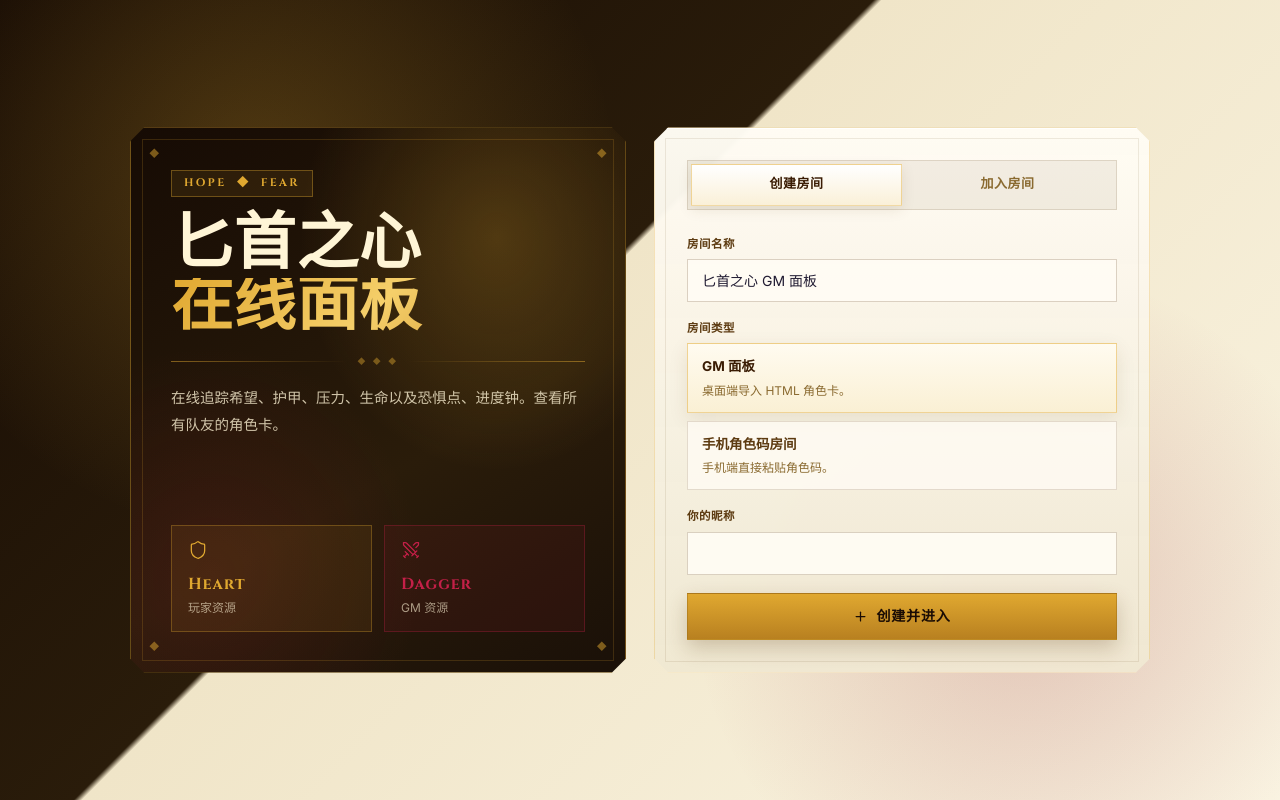
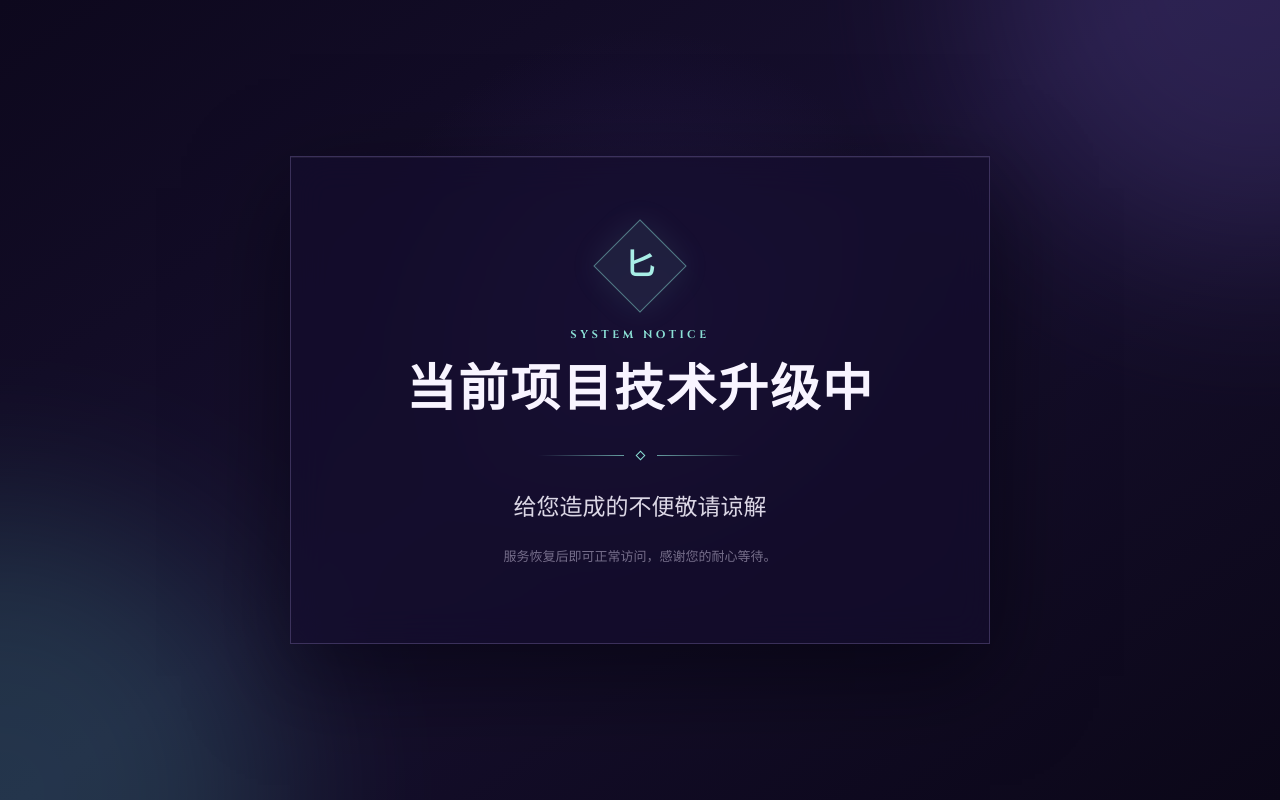
Before and after one commit to dqqql/dhol, a React (Vite) app in the folder fronted/: page / in a window 1280 px wide. Built offline with nearby package versions, Linux system fonts and the light colour scheme.

Commit message:
chore(frontend): show maintenance notice

```diff
--- a/fronted/src/App.tsx
+++ b/fronted/src/App.tsx
@@ -1,17 +1,25 @@
-import React, { useState } from 'react'
-import { LandingPage } from './pages/LandingPage'
-import { RoomPage } from './pages/RoomPage'
-import { AdminPage } from './pages/AdminPage'
-import './index.css'
+import './maintenance.css'
 
 export default function App() {
-  const [inRoom, setInRoom] = useState(false)
+  return (
+    <main className="maintenance-page">
+      <div className="maintenance-glow maintenance-glow--left" aria-hidden="true" />
+      <div className="maintenance-glow maintenance-glow--right" aria-hidden="true" />
 
-  if (window.location.pathname.replace(/\/+$/, '') === '/admin') {
-    return <AdminPage />
-  }
-
-  return inRoom
-    ? <RoomPage onLeaveRoom={() => setInRoom(false)} />
-    : <LandingPage onEnterRoom={() => setInRoom(true)} />
+      <section className="maintenance-card" aria-labelledby="maintenance-title">
+        <div className="maintenance-mark" aria-hidden="true">
+          <span>匕</span>
+        </div>
+        <p className="maintenance-eyebrow">SYSTEM NOTICE</p>
+        <h1 id="maintenance-title">当前项目技术升级中</h1>
+        <div className="maintenance-divider" aria-hidden="true">
+          <span />
+          <i />
+          <span />
+        </div>
+        <p className="maintenance-message">给您造成的不便敬请谅解</p>
+        <p className="maintenance-footnote">服务恢复后即可正常访问，感谢您的耐心等待。</p>
+      </section>
+    </main>
+  )
 }
--- /dev/null
+++ b/fronted/src/maintenance.css
@@ -0,0 +1,152 @@
+.maintenance-page {
+  position: relative;
+  min-height: 100%;
+  display: grid;
+  place-items: center;
+  overflow: hidden;
+  padding: 32px 20px;
+  background:
+    radial-gradient(circle at 50% 38%, rgba(73, 51, 145, 0.22), transparent 34%),
+    linear-gradient(145deg, #0d081d 0%, #17102f 48%, #0b0718 100%);
+  color: #f8f4ff;
+  isolation: isolate;
+}
+
+.maintenance-page::before {
+  content: '';
+  position: absolute;
+  inset: 0;
+  z-index: -1;
+  opacity: 0.16;
+  background-image:
+    linear-gradient(rgba(255, 255, 255, 0.04) 1px, transparent 1px),
+    linear-gradient(90deg, rgba(255, 255, 255, 0.04) 1px, transparent 1px);
+  background-size: 48px 48px;
+  mask-image: radial-gradient(circle at center, #000, transparent 72%);
+}
+
+.maintenance-glow {
+  position: absolute;
+  z-index: -1;
+  width: min(48vw, 560px);
+  aspect-ratio: 1;
+  border-radius: 50%;
+  filter: blur(90px);
+  opacity: 0.18;
+}
+
+.maintenance-glow--left {
+  left: -22%;
+  bottom: -34%;
+  background: #62dacd;
+}
+
+.maintenance-glow--right {
+  top: -38%;
+  right: -20%;
+  background: #8e74ed;
+}
+
+.maintenance-card {
+  width: min(100%, 700px);
+  padding: clamp(42px, 8vw, 76px) clamp(26px, 8vw, 72px);
+  border: 1px solid rgba(183, 164, 242, 0.24);
+  background: rgba(20, 13, 45, 0.72);
+  box-shadow:
+    0 32px 90px rgba(2, 1, 9, 0.52),
+    inset 0 1px 0 rgba(255, 255, 255, 0.06);
+  text-align: center;
+  backdrop-filter: blur(18px);
+}
+
+.maintenance-mark {
+  width: 66px;
+  height: 66px;
+  display: grid;
+  place-items: center;
+  margin: 0 auto 28px;
+  border: 1px solid rgba(139, 224, 213, 0.48);
+  color: #a8eee6;
+  background: rgba(139, 224, 213, 0.08);
+  box-shadow: 0 0 32px rgba(139, 224, 213, 0.1);
+  transform: rotate(45deg);
+}
+
+.maintenance-mark span {
+  font-family: var(--font-display, serif);
+  font-size: 30px;
+  font-weight: 700;
+  transform: rotate(-45deg);
+}
+
+.maintenance-eyebrow {
+  margin: 0 0 18px;
+  color: #8be0d5;
+  font-family: var(--font-display, serif);
+  font-size: 11px;
+  font-weight: 700;
+  letter-spacing: 0.32em;
+}
+
+.maintenance-card h1 {
+  margin: 0;
+  font-family: var(--font-display, serif);
+  font-size: clamp(30px, 6vw, 50px);
+  font-weight: 700;
+  line-height: 1.22;
+  letter-spacing: 0.04em;
+}
+
+.maintenance-divider {
+  display: grid;
+  grid-template-columns: minmax(24px, 86px) 7px minmax(24px, 86px);
+  align-items: center;
+  justify-content: center;
+  gap: 13px;
+  margin: 30px auto;
+}
+
+.maintenance-divider span {
+  height: 1px;
+  background: linear-gradient(90deg, transparent, rgba(139, 224, 213, 0.68));
+}
+
+.maintenance-divider span:last-child {
+  transform: rotate(180deg);
+}
+
+.maintenance-divider i {
+  width: 7px;
+  height: 7px;
+  border: 1px solid #8be0d5;
+  transform: rotate(45deg);
+}
+
+.maintenance-message {
+  margin: 0;
+  color: rgba(248, 244, 255, 0.88);
+  font-size: clamp(18px, 3vw, 23px);
+  line-height: 1.65;
+}
+
+.maintenance-footnote {
+  margin: 18px 0 0;
+  color: rgba(226, 218, 242, 0.48);
+  font-size: 13px;
+  line-height: 1.7;
+}
+
+@media (max-width: 520px) {
+  .maintenance-page {
+    padding: 18px;
+  }
+
+  .maintenance-card {
+    padding-block: 48px;
+  }
+
+  .maintenance-mark {
+    width: 58px;
+    height: 58px;
+  }
+}
```
Also changed, not shown: fronted/index.html (+3 -1 lines).
